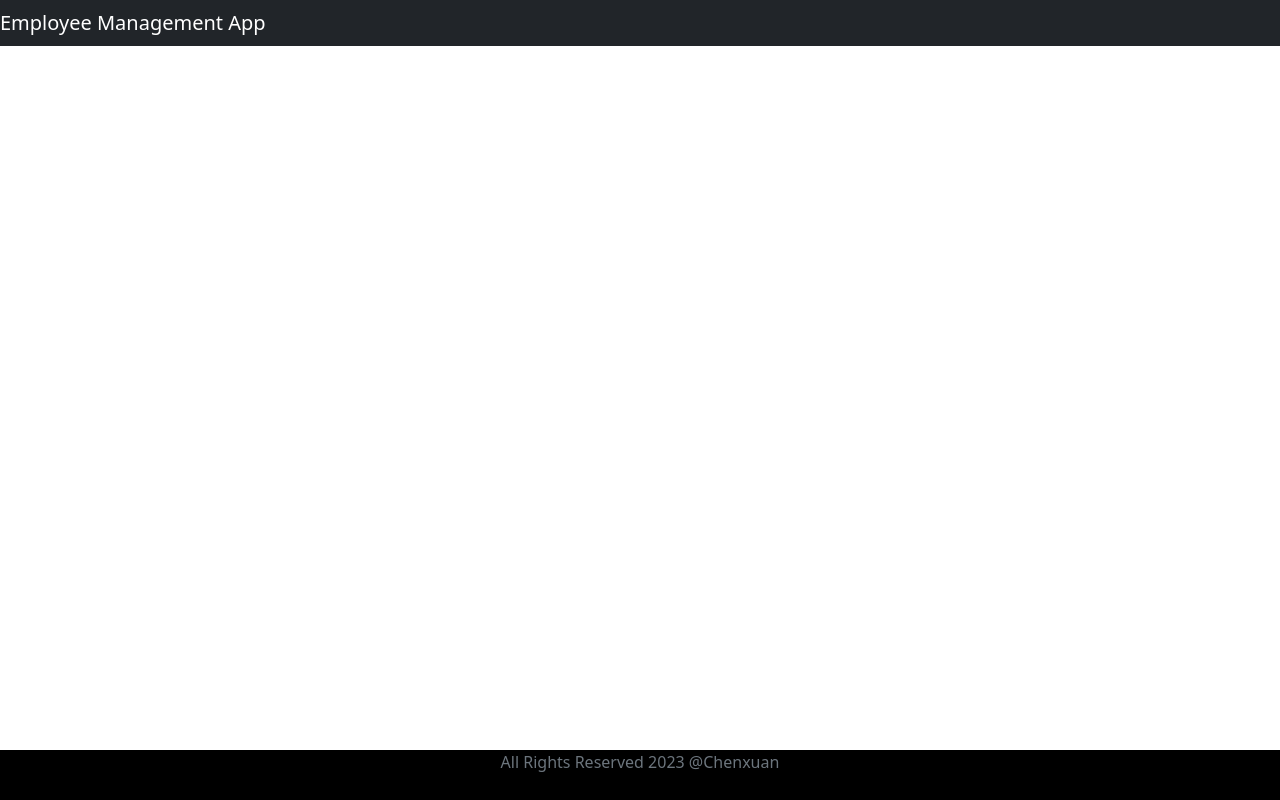
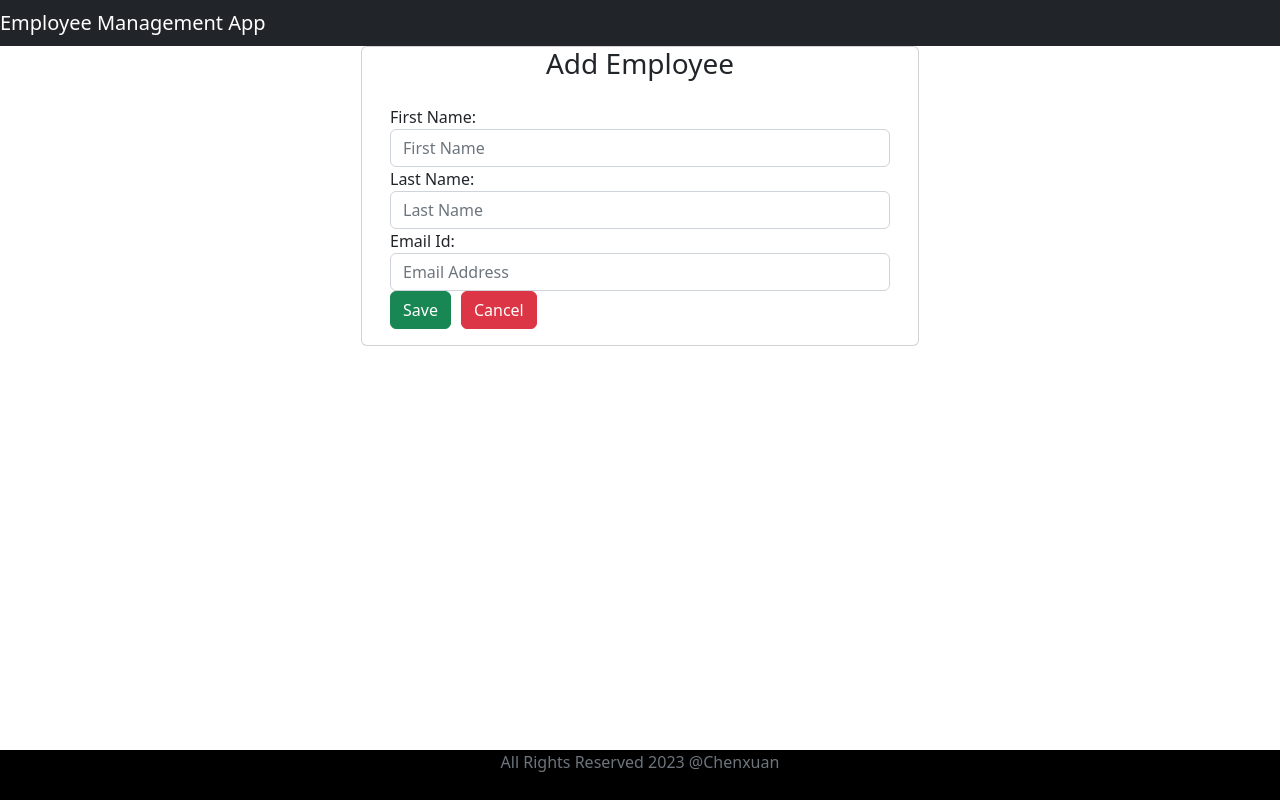
Before and after one commit to CxLeo/frontend_ems, a React (Create React App) app: page /add-employee in a window 1280 px wide. Built offline with nearby package versions, Linux system fonts and the light colour scheme.

Commit message:
Add Form is implemented

```diff
--- a/src/components/CreateEmployeeComponent.jsx
+++ b/src/components/CreateEmployeeComponent.jsx
@@ -5,14 +5,68 @@ class CreateEmployeeComponent extends Component {
         super(props)
 
         this.state= {
+            firstName: '',
+            lastName: '',
+            emailId: ''
+        }
 
-        }
+        this.changeFirstNameHandler = this.changeFirstNameHandler.bind(this);
+        this.changeLastNameHandler = this.changeLastNameHandler.bind(this);
+        this.saveEmployee = this.saveEmployee.bind(this);
+    }
+
+    saveEmployee = (e) => {
+        e.preventDefault();
+        let employee = {firstName: this.state.firstName, lastName:this.state.lastName, emailId: this.state.emailId};
+        console.log('employee => '+JSON.stringify(employee));
+    }
+    changeFirstNameHandler = (event) => {
+        this.setState({firstName: event.target.value});
+    }
+    changeLastNameHandler = (event) => {
+        this.setState({lastName: event.target.value});
+    }
+    changeEmailHandler = (event) => {
+        this.setState({emailId: event.target.value});
+    }
+    cancel(){
+        this.props.history.push('/employees');
     }
 
     render() {
         return (
             <div>
+                <div className='container'>
+                    <div className='row'>
+                        <div className='card col-md-6 offset-md-3 offset-md-3'>
+                            <h3 className='text-center'> Add Employee </h3>
+                            <div className='card-body'>
+                                <form>
+                                    <div className='form-group'>
+                                        <label> First Name: </label>
+                                        <input placeholder='First Name' name="firstName" className='form-control'
+                                            value = {this.state.firstName} onChange={this.changeFirstNameHandler}/>
+                                    </div>
 
+                                    <div className='form-group'>
+                                        <label> Last Name: </label>
+                                        <input placeholder='Last Name' name="lastName" className='form-control'
+                                            value = {this.state.lastName} onChange={this.changeLastNameHandler}/>
+                                    </div>
+
+                                    <div className='form-group'>
+                                        <label> Email Id: </label>
+                                        <input placeholder='Email Address' name="emailId" className='form-control'
+                                            value = {this.state.emailId} onChange={this.changeEmailHandler}/>
+                                    </div>
+
+                                    <button className='btn btn-success' onClick={this.saveEmployee}> Save </button>
+                                    <button className='btn btn-danger' onClick={this.cancel.bind(this)} style={{marginLeft:"10px"}}> Cancel </button>
+                                </form>
+                            </div>
+                        </div>
+                    </div>
+                </div>
             </div>
         );
     }
```
